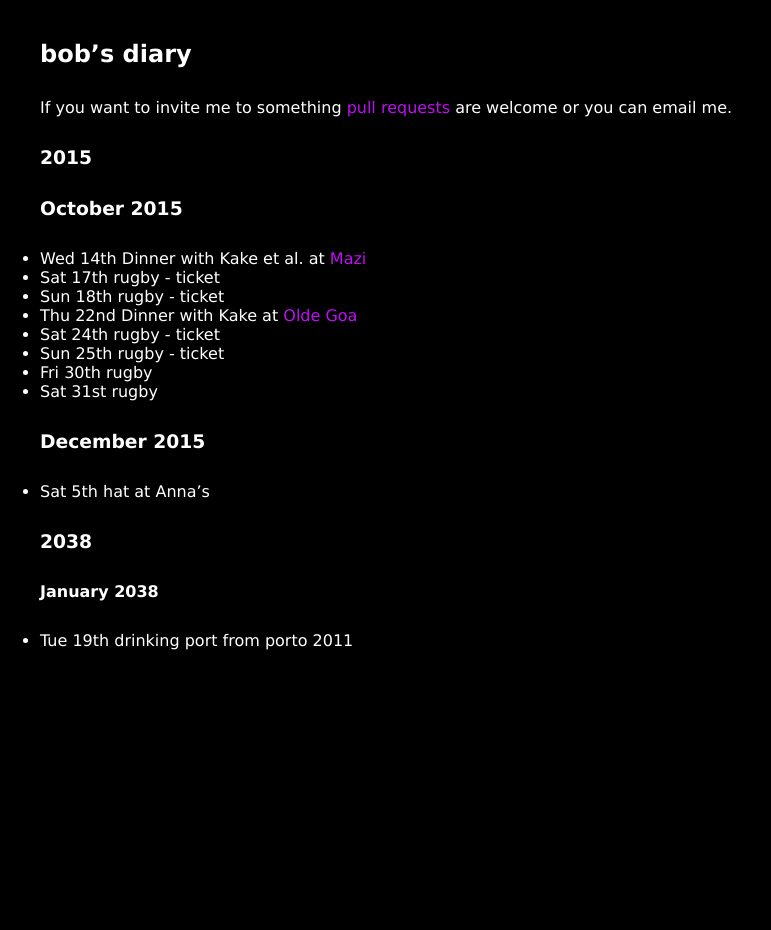
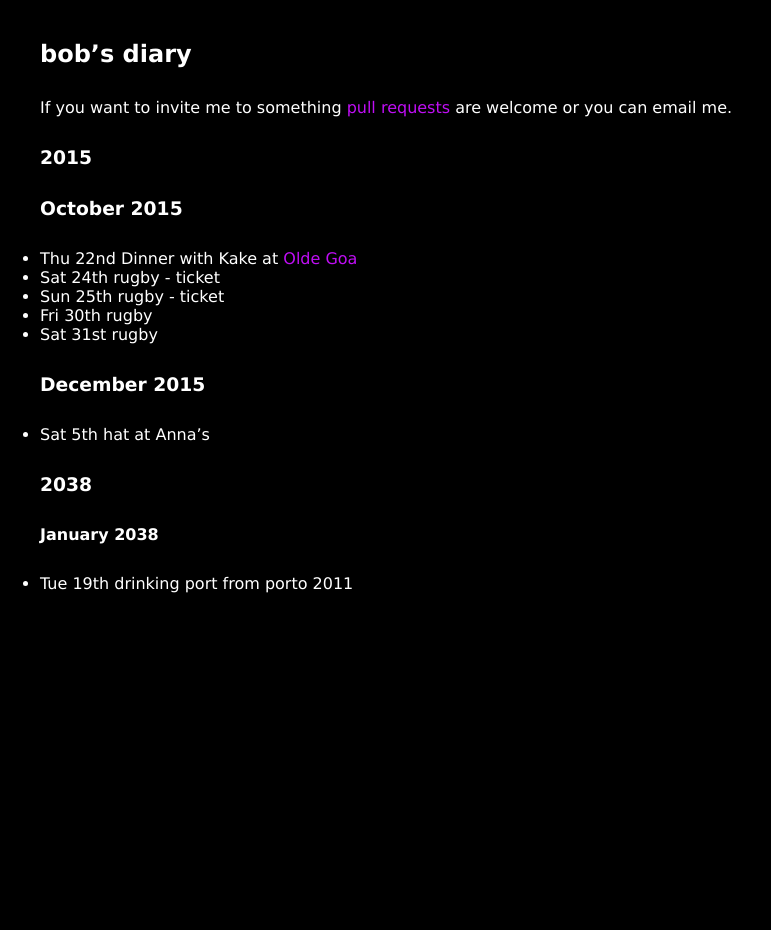
Before and after one commit to rjw1/randomness.org.uk, a Jekyll site: the page built from diary/index.md, in a window 1280 px wide. Shown: the whole page, without its empty margins (0-771 px from the left). Built offline with Jekyll 4.4.1, drawn with Linux system fonts in a browser that asks for light colours; Markdown is read by kramdown in place of the engine named in the settings.

```diff
--- a/diary/index.md
+++ b/diary/index.md
@@ -12,9 +12,6 @@
 
 ### October 2015 ####
 
-* Wed 14th Dinner with Kake et al. at [Mazi](http://london.randomness.org.uk/wiki.cgi?Mazi,_CR0_2RF)
-* Sat 17th rugby - ticket
-* Sun 18th rugby - ticket
 * Thu 22nd Dinner with Kake at [Olde Goa](http://www.oldegoa.co.uk/)
 * Sat 24th rugby - ticket
 * Sun 25th rugby - ticket
```
